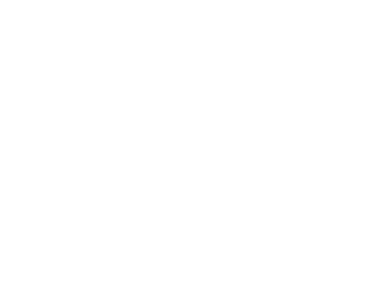
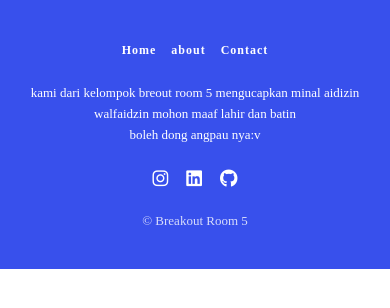
Before and after one commit to khankhanfauzan/revou-interactive-demo-session, a plain HTML site: page index.html in a window 390 px wide. Drawn offline with Linux system fonts and the light colour scheme.

Commit message:
tambah footer done

```diff
--- /dev/null
+++ b/footer.css
@@ -0,0 +1,103 @@
+* {
+    padding: 0;
+    margin: 0;
+    box-sizing: border-box;
+}
+
+.footer {
+    background-color: #282d49;
+    color: white;
+    text-align: center;
+    padding: 40px 20px;
+}
+
+.footer-menu ul {
+    list-style: none;
+    display: flex;
+    justify-content: center;
+    flex-wrap: wrap;
+    gap: 35px;
+    margin-bottom: 25px;
+}
+
+.footer-menu a {
+    text-decoration: none;
+    color: white;
+    font-weight: 600;
+    letter-spacing: 1px;
+    font-size: 14px;
+    transition: 0.3s;
+}
+
+.footer-menu a:hover {
+    color: #9bb4ff;
+    text-decoration: underline;
+}
+
+.footer hr {
+    border: none;
+    border-top: 1px solid rgba(255, 255, 255, 0.3);
+    margin: 25px auto;
+    width: 80%;
+}
+
+.footer-text {
+    max-width: 700px;
+    margin: 0 auto;
+    font-size: 14px;
+    line-height: 1.6;
+    margin-top: 25px;
+}
+
+.footer-social {
+    display: flex;
+    justify-content: center;
+    gap: 25px;
+    font-size: 20px;
+    margin: 25px 0;
+}
+
+.footer-social i {
+    cursor: pointer;
+    transition: 0.2s;
+}
+
+.footer-social i:hover {
+    transform: scale(1.2);
+    color: #ddd;
+}
+
+.footer-copy {
+    font-size: 13px;
+    margin-top: 10px;
+    opacity: 0.8;
+}
+
+/*  RESPONSIVE  */
+@media (max-width: 480px) {
+    .footer-menu ul {
+        gap: 15px;
+    }
+
+    .footer-menu a {
+        font-size: 12px;
+    }
+
+    .footer-text {
+        font-size: 13px;
+        padding: 0 10px;
+    }
+
+    .footer-social {
+        gap: 18px;
+        font-size: 18px;
+    }
+
+    .footer {
+        background-color: #3850ec;
+    }
+
+    .footer-menu a:hover {
+        color: rgb(8, 18, 50);
+    }
+}
--- a/index.html
+++ b/index.html
@@ -5,6 +5,8 @@
     <meta charset="UTF-8">
     <meta name="viewport" content="width=device-width, initial-scale=1.0">
     <title>Team 5</title>
+    <link rel="stylesheet" href="footer.css">
+    <link rel="stylesheet" href="https://cdnjs.cloudflare.com/ajax/libs/font-awesome/6.5.0/css/all.min.css">
 </head>
 
 <body>
@@ -13,6 +15,30 @@
     <!-- Main -->
 
     <!-- Footer -->
+    <footer class="footer">
+        <section class="footer-menu">
+            <ul>
+                <li><a href="">Home</a></li>
+                <li><a href="">about</a></li>
+                <li><a href="">Contact</a></li>
+            </ul>
+        </section>
+
+        <p class="footer-text">
+            kami dari kelompok breout room 5 mengucapkan minal aidizin walfaidzin mohon maaf lahir dan batin
+            <br> boleh dong angpau nya:v
+        </p>
+
+        <div class="footer-social">
+            <i class="fab fa-instagram"></i>
+            <i class="fab fa-linkedin"></i>
+            <i class="fab fa-github"></i>
+        </div>
+
+        <p class="footer-copy">© Breakout Room 5</p>
+
+
+    </footer>
 </body>
 
 </html>
--- a/styles.css
+++ /dev/null
@@ -1,5 +0,0 @@
-* {
-    padding: 0;
-    margin: 0;
-    box-sizing: border-box;
-}
```
